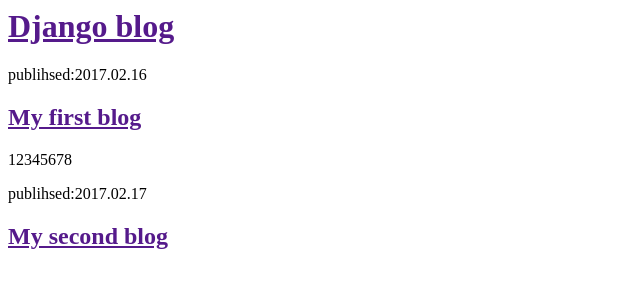
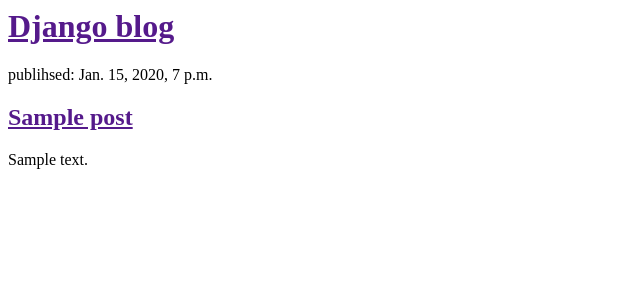
Before and after one commit to Hong3eee/my-first-blog, a Django app: template blog/templates/blog/post_list.html in a window 1280 px wide. Shown: the top 300 px of the page, without its empty margins (0-640 px from the left). Run offline with Django 3.2, Linux system fonts and the light colour scheme; the template is opened without the code that fills it: values that come from a table or form of the project are taken from there, others are empty; tables that the repository leaves empty hold one stand-in row (values such as "Sample post").

Commit message:
modify templates

```diff
--- a/blog/templates/blog/post_list.html
+++ b/blog/templates/blog/post_list.html
@@ -7,16 +7,13 @@
 		<div>
 			<h1><a href="">Django blog</a></h1>
 		</div>
+{% for post in posts %}
+		<div>
+			<p>publihsed: {{ post.published_date }}</p>
+			<h2><a href=""> {{ post.title }} </a></h2>
+			<p>{{ post.text|linebreaksbr }}</p>
+		</div>
+{% endfor %}
 
-		<div>
-			<p>publihsed:2017.02.16</p>
-			<h2><a href="">My first blog</a></h2>
-			<p>12345678</p>
-		</div>
-
-		<div>
-			<p>publihsed:2017.02.17</p>
-			<h2><a href="">My second blog</a></h2>
-		</div>
 	</body>
 </html>
--- a/blog/views.py
+++ b/blog/views.py
@@ -1,6 +1,9 @@
 from django.shortcuts import render
+from django.utils import timezone
+from .models import Post
 
 # Create your views here.
 
 def post_list(request):
-	return render(request,'blog/post_list.html',{})
+	posts = Post.objects.filter(published_date__lte=timezone.now()).order_by('published_date')
+	return render(request,'blog/post_list.html',{'posts':posts})
```
